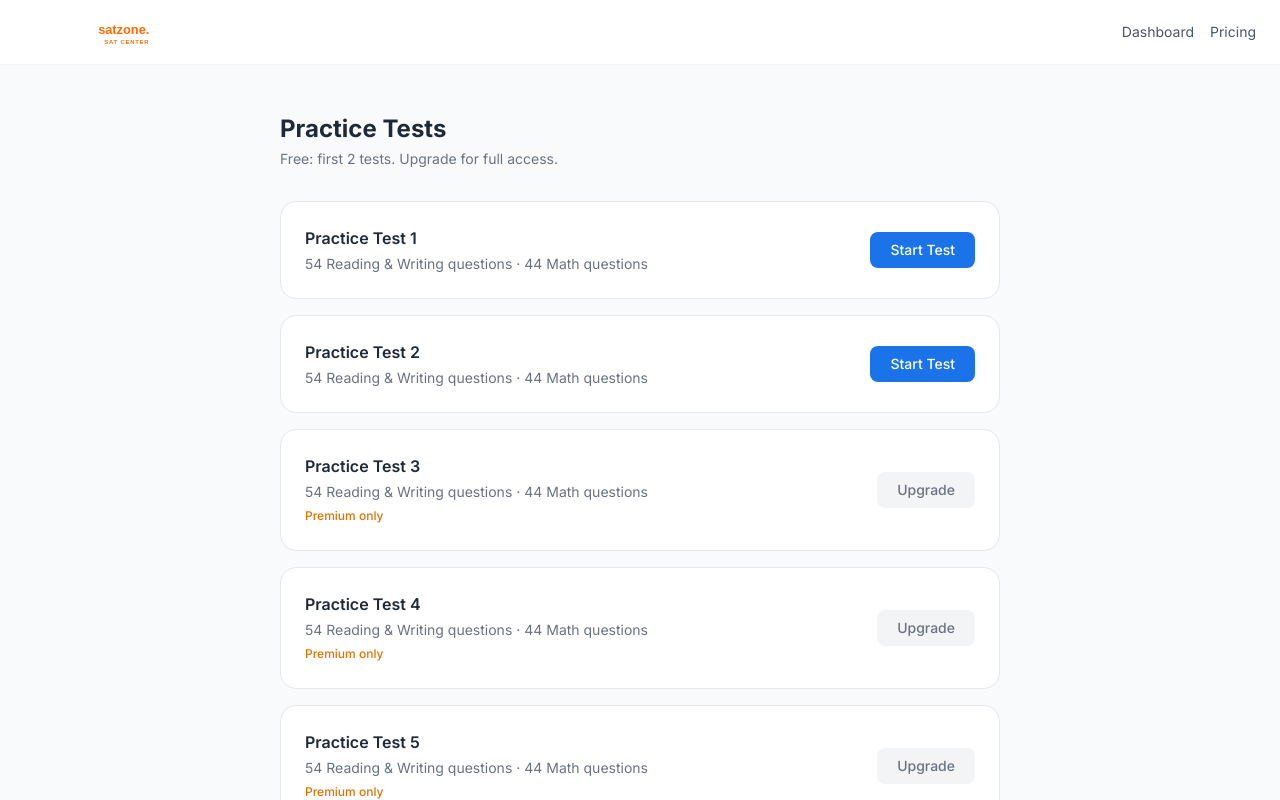
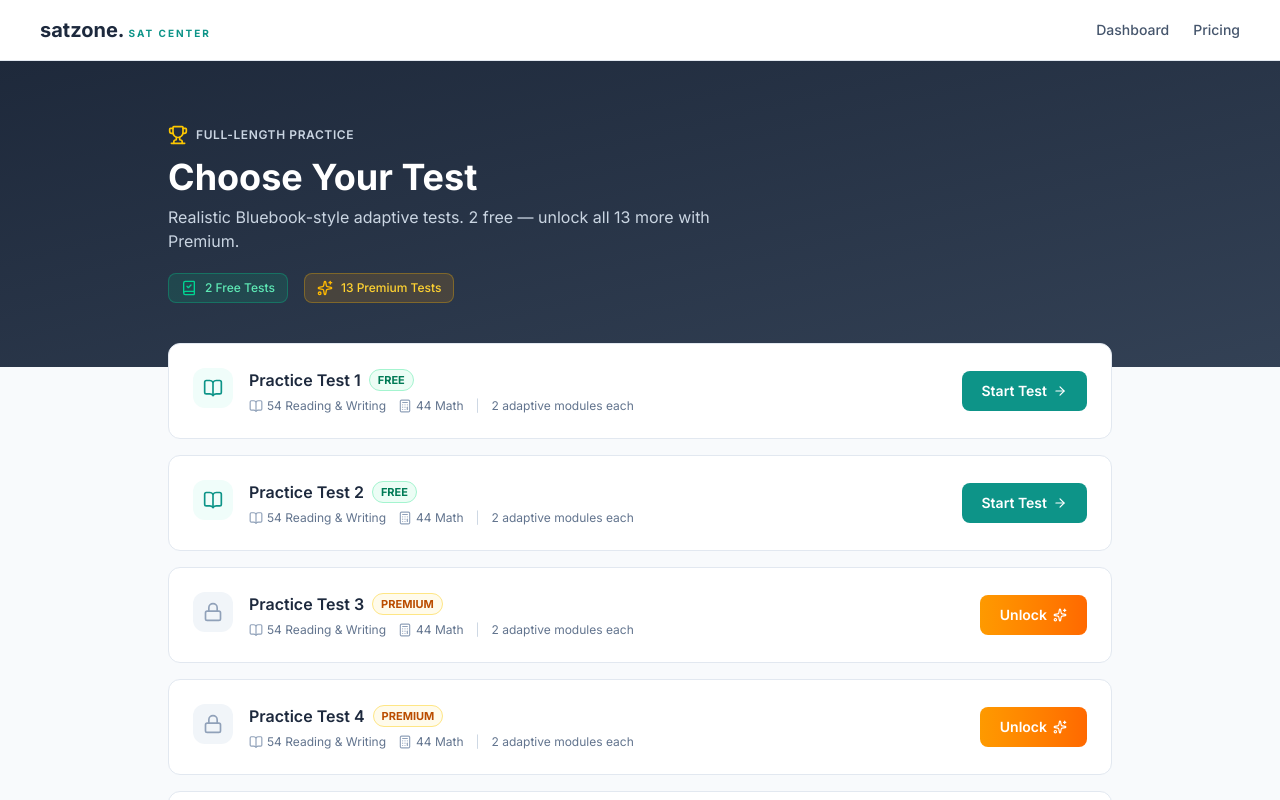
Before and after one commit to oybekjon2701/sat-practice-web, a Next.js app: page /my-tests in a window 1280 px wide. Shown: the top 800 px of the page. Built offline with nearby package versions, Linux system fonts and the light colour scheme; no server answers; the database is empty; sample sign-in values are in the browser's storage.

Commit message:
Redesigned my-tests page as scrollable cards, removed Dashboard from dropdown

```diff
--- a/src/app/dashboard/page.tsx
+++ b/src/app/dashboard/page.tsx
@@ -110,7 +110,6 @@ export default function Dashboard() {
             </button>
             {showDropdown && (
               <div className="absolute top-full right-0 mt-2 bg-white border border-slate-200 rounded-lg shadow-lg py-1 min-w-[140px] z-50">
-                <Link href="/my-tests" onClick={() => setShowDropdown(false)} className="block px-4 py-2 text-sm text-slate-700 hover:bg-slate-50">Dashboard</Link>
                 <button onClick={() => { setShowDropdown(false); signOut(); }} className="w-full text-left flex items-center gap-2 px-4 py-2 text-sm text-red-600 hover:bg-red-50">
                   <LogOut className="w-3.5 h-3.5" /> Sign out
                 </button>
--- a/src/app/my-tests/page.tsx
+++ b/src/app/my-tests/page.tsx
@@ -6,6 +6,7 @@ import { useEffect, useState } from "react";
 import Link from "next/link";
 import { testIndex } from "@/data/testIndex";
 import { FREE_TEST_IDS } from "@/lib/constants";
+import { BookCheck, Lock, Sparkles, Trophy, ArrowRight, BookOpen, Calculator } from "lucide-react";
 
 export default function MyTestsPage() {
   const { user, isLoaded, isSignedIn } = useUser();
@@ -29,55 +30,100 @@ export default function MyTestsPage() {
 
   if (!isLoaded || !isSignedIn || !user) return null;
 
+  const freeCount = testIndex.filter((t) => FREE_TEST_IDS.includes(t.id)).length;
+  const premiumCount = testIndex.length - freeCount;
+
   return (
-    <div className="min-h-screen bg-gray-50">
-      <header className="flex items-center justify-between px-6 py-4 bg-white border-b border-gray-100">
-        <Link href="/">
-          <svg viewBox="0 0 240 60" className="h-8 w-auto" xmlns="http://www.w3.org/2000/svg">
-            <text x="235" y="34" fontFamily="Arial, Helvetica, sans-serif" fontWeight="700" fontSize="24" fill="#FF6B00" textAnchor="end">satzone.</text>
-            <text x="235" y="52" fontFamily="Arial, Helvetica, sans-serif" fontWeight="700" fontSize="11" fill="#FF6B00" textAnchor="end" letterSpacing="1.5">SAT CENTER</text>
-          </svg>
+    <div className="min-h-screen bg-[#f8fafc]">
+      <header className="flex items-center justify-between px-6 md:px-10 py-4 bg-white border-b border-slate-200">
+        <Link href="/dashboard">
+          <div className="flex items-baseline gap-1">
+            <span className="text-xl font-bold text-slate-800">satzone.</span>
+            <span className="text-[10px] font-bold text-[#0d9488] tracking-[2px]">SAT CENTER</span>
+          </div>
         </Link>
-        <nav className="flex items-center gap-4">
-          <Link href="/dashboard" className="text-sm text-gray-600 hover:text-gray-800">Dashboard</Link>
-          <Link href="/pricing" className="text-sm text-gray-600 hover:text-gray-800">Pricing</Link>
+        <nav className="flex items-center gap-6">
+          <Link href="/dashboard" className="text-sm font-medium text-slate-600 hover:text-slate-800">Dashboard</Link>
+          <Link href="/pricing" className="text-sm font-medium text-slate-600 hover:text-slate-800">Pricing</Link>
         </nav>
       </header>
 
-      <main className="max-w-3xl mx-auto px-6 py-12">
-        <h1 className="text-2xl font-bold text-gray-800 mb-1">Practice Tests</h1>
-        <p className="text-gray-500 text-sm mb-8">
-          {hasPremium ? "Unlimited access — all tests unlocked" : "Free: first 2 tests. Upgrade for full access."}
-        </p>
+      <section className="bg-gradient-to-br from-[#1e293b] to-[#334155] text-white">
+        <div className="max-w-5xl mx-auto px-6 md:px-10 py-12 md:py-16">
+          <div className="flex items-center gap-2 mb-3">
+            <Trophy className="w-5 h-5 text-yellow-400" />
+            <span className="text-xs font-semibold text-slate-300 uppercase tracking-wider">Full-Length Practice</span>
+          </div>
+          <h1 className="text-2xl md:text-4xl font-bold mb-2">Choose Your Test</h1>
+          <p className="text-slate-300 text-sm md:text-base max-w-xl">
+            Realistic Bluebook-style adaptive tests. {freeCount} free — unlock all {premiumCount} more with Premium.
+          </p>
+          <div className="flex items-center gap-4 mt-5">
+            <div className="flex items-center gap-2 px-3 py-1.5 bg-emerald-500/15 border border-emerald-400/30 rounded-lg">
+              <BookCheck className="w-4 h-4 text-emerald-400" />
+              <span className="text-xs font-medium text-emerald-300">{freeCount} Free Tests</span>
+            </div>
+            <div className="flex items-center gap-2 px-3 py-1.5 bg-amber-500/15 border border-amber-400/30 rounded-lg">
+              <Sparkles className="w-4 h-4 text-amber-400" />
+              <span className="text-xs font-medium text-amber-300">{premiumCount} Premium Tests</span>
+            </div>
+          </div>
+        </div>
+      </section>
 
-        <div className="space-y-4">
-          {testIndex.map((test) => {
+      <main className="max-w-5xl mx-auto px-6 md:px-10 -mt-6 pb-16">
+        <div className="grid gap-4">
+          {testIndex.map((test, i) => {
             const isFree = FREE_TEST_IDS.includes(test.id);
             const unlocked = isFree || hasPremium;
             return (
-              <div key={test.id} className="bg-white rounded-2xl border border-gray-200 p-6 flex items-center justify-between">
-                <div>
-                  <h3 className="font-semibold text-gray-800">{test.name}</h3>
-                  <p className="text-sm text-gray-500 mt-1">
-                    {test.readingCount} Reading & Writing questions · {test.mathCount} Math questions
-                  </p>
-                  {!unlocked && (
-                    <span className="text-xs text-amber-600 font-medium">Premium only</span>
-                  )}
+              <div
+                key={test.id}
+                className="bg-white rounded-xl border border-slate-200 p-5 md:p-6 flex flex-col sm:flex-row sm:items-center justify-between gap-4 hover:shadow-md transition-shadow"
+              >
+                <div className="flex items-start gap-4">
+                  <div className={`w-10 h-10 rounded-xl flex items-center justify-center shrink-0 ${isFree ? "bg-teal-50 text-[#0d9488]" : "bg-slate-100 text-slate-400"}`}>
+                    {unlocked ? <BookOpen className="w-5 h-5" /> : <Lock className="w-5 h-5" />}
+                  </div>
+                  <div>
+                    <div className="flex items-center gap-2 flex-wrap">
+                      <h3 className="font-semibold text-slate-800">{test.name}</h3>
+                      {isFree && (
+                        <span className="text-[11px] font-bold text-emerald-700 bg-emerald-50 border border-emerald-200 px-2 py-0.5 rounded-full">FREE</span>
+                      )}
+                      {!unlocked && (
+                        <span className="text-[11px] font-bold text-amber-700 bg-amber-50 border border-amber-200 px-2 py-0.5 rounded-full">PREMIUM</span>
+                      )}
+                    </div>
+                    <div className="flex items-center gap-3 mt-1.5 text-xs text-slate-500">
+                      <span className="flex items-center gap-1">
+                        <BookOpen className="w-3.5 h-3.5 text-slate-400" />
+                        {test.readingCount} Reading &amp; Writing
+                      </span>
+                      <span className="flex items-center gap-1">
+                        <Calculator className="w-3.5 h-3.5 text-slate-400" />
+                        {test.mathCount} Math
+                      </span>
+                      <span className="text-slate-300">|</span>
+                      <span>2 adaptive modules each</span>
+                    </div>
+                  </div>
                 </div>
                 {unlocked ? (
                   <Link
                     href={`/test?mockId=${test.id}`}
-                    className="px-5 py-2 bg-[#1a73e8] text-white rounded-lg text-sm font-medium hover:bg-blue-700"
+                    className="shrink-0 inline-flex items-center gap-1.5 bg-[#0d9488] text-white font-semibold px-5 py-2.5 rounded-lg hover:bg-[#0f766e] transition-colors text-sm"
                   >
                     Start Test
+                    <ArrowRight className="w-3.5 h-3.5" />
                   </Link>
                 ) : (
                   <Link
                     href="/pricing"
-                    className="px-5 py-2 bg-gray-100 text-gray-500 rounded-lg text-sm font-medium"
+                    className="shrink-0 inline-flex items-center gap-1.5 bg-gradient-to-r from-amber-500 to-orange-500 text-white font-semibold px-5 py-2.5 rounded-lg hover:from-amber-600 hover:to-orange-600 transition-colors text-sm"
                   >
-                    Upgrade
+                    Unlock
+                    <Sparkles className="w-3.5 h-3.5" />
                   </Link>
                 )}
               </div>
```
